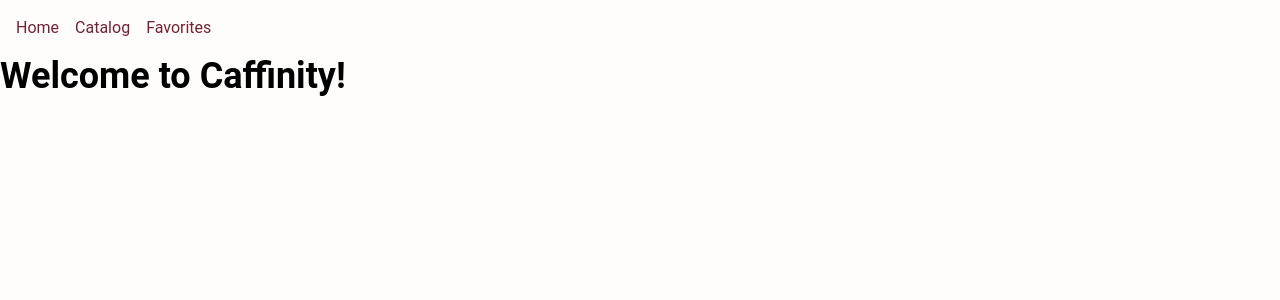
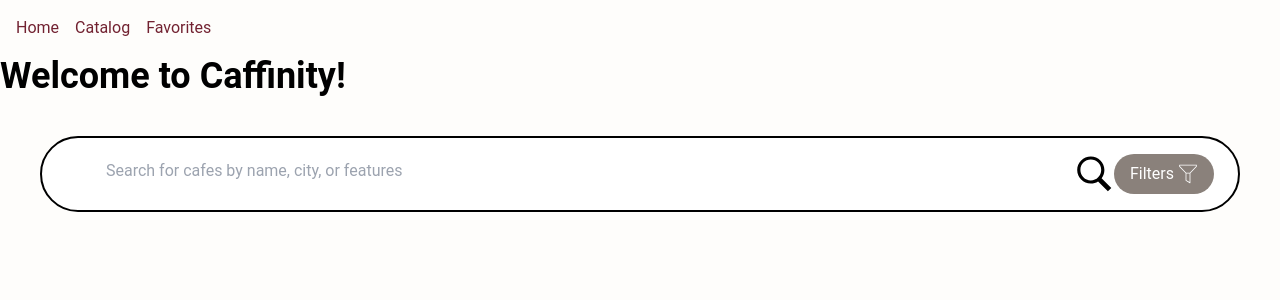
Before and after one commit to aleksandrvasilyev/caffinity, a React app in the folder client/: page / in a window 1280 px wide. Shown: the top 300 px of the page. Built offline with nearby package versions, Linux system fonts and the light colour scheme.

Commit message:
feat: create SearchBar component
- Created SearchBar component with filter and search icon subcomponents.
- Implemented FilterDropdown functionality.
- Added tests for the SearchBar component.
- Updated index.css with custom scrollbar styles.
- Added "Caffinity" to workspace.

```diff
--- /dev/null
+++ b/client/src/components/FilterDropdown.jsx
@@ -0,0 +1,68 @@
+import React from "react";
+import PropTypes from "prop-types";
+
+// List of utilities that can be filtered, later to be fetched from the server when the app loads to make it dynamic or hardcoded like this.
+
+const utilities = [
+  "Indoor-seating",
+  "Outdoor-seating",
+  "Wifi",
+  "Wheelchair-accessible",
+  "Budget-friendly",
+  "Parking",
+  "Delivery",
+  "Cozy-atmosphere",
+  "Non-smoking-area",
+  "Family-friendly",
+  "Pet-friendly",
+  "Charging-stations",
+  "Terrace",
+  "Smoking-area",
+  "Playground",
+  "Live-music",
+  "Board-games",
+];
+
+const FilterDropdown = ({ onFilterChange, selectedFilters }) => {
+  const handleCheckboxChange = (e) => {
+    let newFilters;
+    if (e.target.checked) {
+      newFilters = [...selectedFilters, e.target.value];
+    } else {
+      newFilters = selectedFilters.filter(
+        (utility) => utility !== e.target.value,
+      );
+    }
+    onFilterChange(newFilters);
+  };
+
+  return (
+    <div className="absolute top-13 right-0">
+      <ul className="bg-primary text-white rounded-lg p-4 flex flex-col w-60 my-6 space-y-3 h-[200px] overflow-y-scroll">
+        {utilities.map((utility) => (
+          <li key={utility} className="flex items-center space-x-2">
+            <input
+              type="checkbox"
+              id={utility}
+              name={utility}
+              value={utility}
+              checked={selectedFilters.includes(utility)}
+              onChange={handleCheckboxChange}
+              className="w-4 h-4 accent-[#722231]"
+            />
+            <label htmlFor={utility} className="cursor-pointer">
+              {utility}
+            </label>
+          </li>
+        ))}
+      </ul>
+    </div>
+  );
+};
+
+FilterDropdown.propTypes = {
+  onFilterChange: PropTypes.func.isRequired,
+  selectedFilters: PropTypes.arrayOf(PropTypes.string).isRequired,
+};
+
+export default FilterDropdown;
--- /dev/null
+++ b/client/src/components/FilterIcon.jsx
@@ -0,0 +1,37 @@
+import React from "react";
+
+const FilterIcon = () => {
+  return (
+    <svg
+      xmlns="http://www.w3.org/2000/svg"
+      x="0px"
+      y="0px"
+      width="20"
+      height="20"
+      viewBox="0,0,256,256"
+    >
+      <g
+        fill="#ffffff"
+        fillRule="nonzero"
+        stroke="none"
+        strokeWidth="1"
+        strokeLinecap="butt"
+        strokeLinejoin="miter"
+        strokeMiterlimit="10"
+        strokeDasharray=""
+        strokeDashoffset="0"
+        fontFamily="none"
+        fontWeight="none"
+        fontSize="none"
+        textAnchor="none"
+        style={{ mixBlendMode: "normal" }}
+      >
+        <g transform="scale(5.12,5.12)">
+          <path d="M3.8125,2c-0.47656,0.08984 -0.82031,0.51172 -0.8125,1v3c0.00391,0.25781 0.10156,0.50391 0.28125,0.6875l15.71875,16.6875v17.625c0.00781,0.34766 0.19922,0.66797 0.5,0.84375l10,6c0.30469,0.17578 0.68359,0.17969 0.99219,0.00391c0.30469,-0.17187 0.5,-0.49609 0.50781,-0.84766v-23.625l15.5625,-16.53125c0.01172,-0.01172 0.01953,-0.01953 0.03125,-0.03125l0.125,-0.125c0.04688,-0.04687 0.08984,-0.10156 0.125,-0.15625c0.02344,-0.01953 0.04297,-0.03906 0.0625,-0.0625c0.05859,-0.12891 0.08984,-0.26562 0.09375,-0.40625c0,-0.01953 0,-0.04297 0,-0.0625c0.00391,-0.05078 0.00391,-0.10547 0,-0.15625v-2.84375c0,-0.55078 -0.44922,-1 -1,-1h-42c-0.03125,0 -0.0625,0 -0.09375,0c-0.03125,0 -0.0625,0 -0.09375,0zM5,4h40v1.625l-15.4375,16.375h-9.125l-15.4375,-16.375zM21,24h8v21.25l-8,-4.78125z"></path>
+        </g>
+      </g>
+    </svg>
+  );
+};
+
+export default FilterIcon;
--- /dev/null
+++ b/client/src/components/Filters.jsx
@@ -0,0 +1,45 @@
+import React from "react";
+import PropTypes from "prop-types";
+import FilterIcon from "./FilterIcon";
+import { useState } from "react";
+import FilterDropdown from "./FilterDropdown";
+
+const Filters = ({ onFilterChange }) => {
+  const [showFilters, setShowFilters] = useState(false);
+  const [selectedUtilities, setSelectedUtilities] = useState([]);
+
+  const handleShowFilters = () => {
+    setShowFilters(!showFilters);
+  };
+
+  const handleCheckboxChange = (filters) => {
+    setSelectedUtilities(filters);
+    onFilterChange(filters);
+  };
+
+  return (
+    <div>
+      <button
+        className="bg-primary text-white px-4 py-2 rounded-full h-10 flex justify-center items-center "
+        onClick={handleShowFilters}
+        aria-label="filters"
+      >
+        <span className="mr-1" aria-hidden="true">
+          Filters
+        </span>
+        <FilterIcon aria-hidden="true" />
+      </button>
+      {showFilters && (
+        <FilterDropdown
+          onFilterChange={handleCheckboxChange}
+          selectedFilters={selectedUtilities}
+        />
+      )}
+    </div>
+  );
+};
+Filters.propTypes = {
+  onFilterChange: PropTypes.func.isRequired,
+};
+
+export default Filters;
--- /dev/null
+++ b/client/src/components/SearchBar.jsx
@@ -0,0 +1,59 @@
+import React, { useState } from "react";
+import SearchIcon from "./SearchIcon";
+import Filters from "./Filters";
+import useFetch from "../hooks/useFetch";
+
+const SearchBar = () => {
+  const [searchQuery, setSearchQuery] = useState("");
+  const [selectedFilters, setSelectedFilters] = useState([]);
+
+  // searchResults is not used in this component it will be used in catalog page to display the search results.
+  // eslint-disable-next-line no-unused-vars
+  const [searchResults, setSearchResults] = useState([]);
+
+  const handleSearchResults = (data) => {
+    setSearchResults(data);
+  };
+
+  const { isLoading, error, performFetch } = useFetch(
+    "/search",
+    handleSearchResults,
+  );
+
+  const handleSearch = () => {
+    performFetch({
+      method: "POST",
+      body: JSON.stringify({
+        query: searchQuery,
+        filters: selectedFilters,
+      }),
+    });
+  };
+
+  return (
+    <>
+      <div className=" relative bg-white px-6 py-4 mx-10 my-10 border-2 rounded-full flex sm:justify-center sm:items-center flex-row h-50 border-black sm:flex-row justify-end items-end">
+        {isLoading && <div> Loading...</div>}
+        {error && <div className=" px-auto py-6 text-lg">Error: {error}</div>}
+
+        <input
+          className="h-[30%] px-3 pb-2 rounded-full w-[100%] focus:outline-none hover:none pl-10 text-text text-ellipsis bg-transparent "
+          type="text"
+          placeholder="Search for cafes by name, city, or features"
+          value={searchQuery}
+          onChange={(e) => setSearchQuery(e.target.value)}
+        />
+        <button onClick={handleSearch} aria-label="search">
+          <span>
+            <SearchIcon aria-hidden="true" />
+          </span>
+        </button>
+        <div>
+          <Filters onFilterChange={setSelectedFilters} />
+        </div>
+      </div>
+    </>
+  );
+};
+
+export default SearchBar;
--- /dev/null
+++ b/client/src/components/SearchIcon.jsx
@@ -0,0 +1,37 @@
+import React from "react";
+
+const SearchIcon = () => {
+  return (
+    <svg
+      xmlns="http://www.w3.org/2000/svg"
+      x="0px"
+      y="0px"
+      width="40 "
+      height="40 "
+      viewBox="0,0,256,256"
+    >
+      <g
+        fill="black"
+        fillRule="nonzero"
+        stroke="none"
+        strokeWidth="1"
+        strokeLinecap="butt"
+        strokeLinejoin="miter"
+        strokeMiterlimit="10"
+        strokeDasharray=""
+        strokeDashoffset="0"
+        fontFamily="none"
+        fontWeight="none"
+        fontSize="none"
+        textAnchor="none"
+        style={{ mixBlendMode: "normal" }}
+      >
+        <g transform="scale(5.12,5.12)">
+          <path d="M21,3c-9.39844,0 -17,7.60156 -17,17c0,9.39844 7.60156,17 17,17c3.35547,0 6.46094,-0.98437 9.09375,-2.65625l12.28125,12.28125l4.25,-4.25l-12.125,-12.09375c2.17969,-2.85937 3.5,-6.40234 3.5,-10.28125c0,-9.39844 -7.60156,-17 -17,-17zM21,7c7.19922,0 13,5.80078 13,13c0,7.19922 -5.80078,13 -13,13c-7.19922,0 -13,-5.80078 -13,-13c0,-7.19922 5.80078,-13 13,-13z"></path>
+        </g>
+      </g>
+    </svg>
+  );
+};
+
+export default SearchIcon;
--- a/client/src/index.css
+++ b/client/src/index.css
@@ -10,3 +10,25 @@
   margin: 0;
   padding: 0;
 }
+
+/* Styles for the scrollbar */
+/* width */
+::-webkit-scrollbar {
+  width: 15px;
+}
+
+/* Track */
+::-webkit-scrollbar-track {
+  background: #f1f1f1;
+}
+
+/* Handle */
+::-webkit-scrollbar-thumb {
+  background: #722231;
+  border-radius: 5px;
+}
+
+/* Handle on hover */
+::-webkit-scrollbar-thumb:hover {
+  background: #555;
+}
--- a/client/src/pages/Home/Home.jsx
+++ b/client/src/pages/Home/Home.jsx
@@ -1,9 +1,12 @@
 import React from "react";
+import SearchBar from "../../components/SearchBar";
 
 const Home = () => {
   return (
     <div>
-      <p className="text-4xl font-bold">Welcome to Caffinity!</p>
+      <p className="text-4xl font-bold"> Welcome to Caffinity! </p>
+
+      <SearchBar />
     </div>
   );
 };
```
Also changed, not shown: 1 other file (tests, documents, lock files or other folders).
